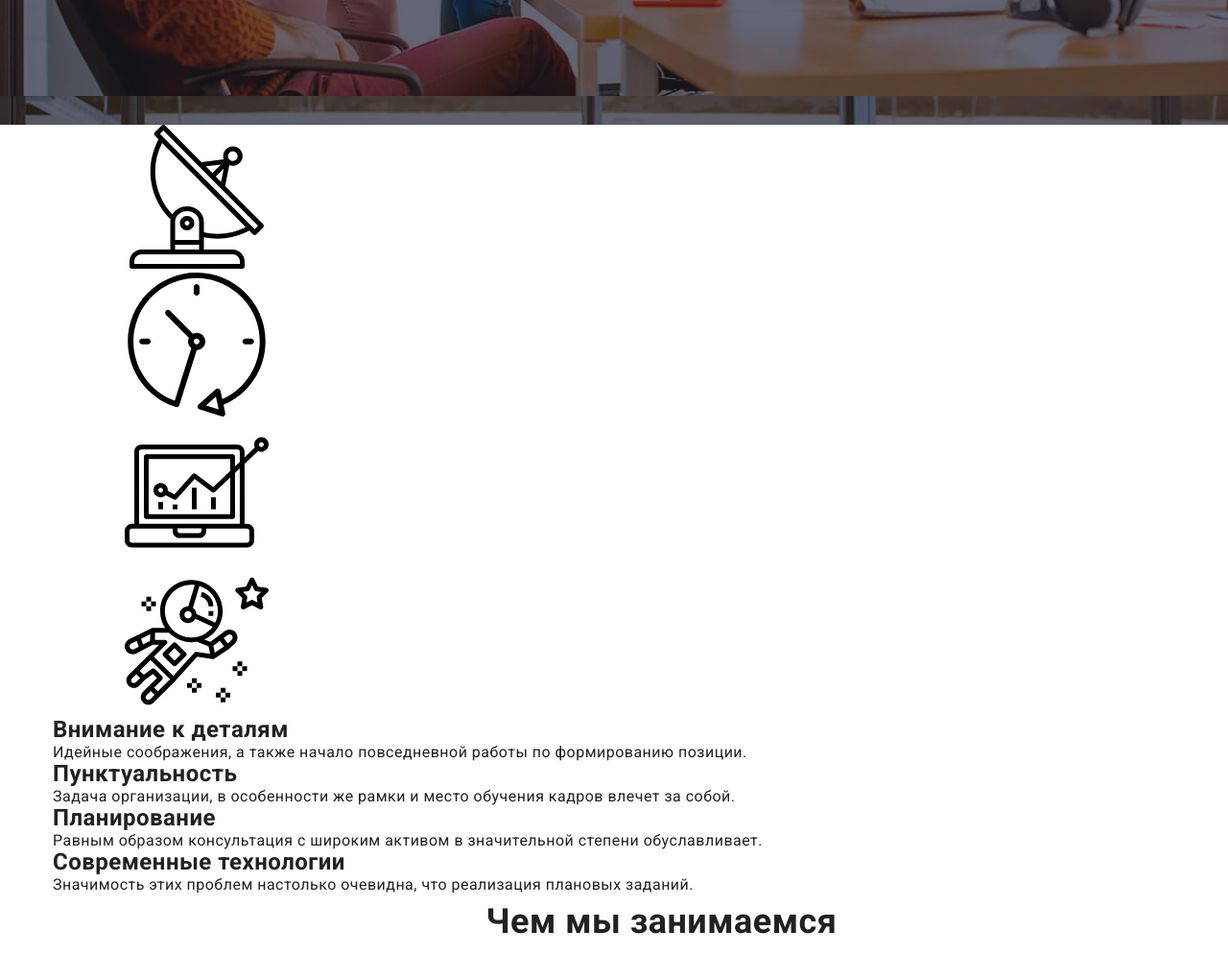
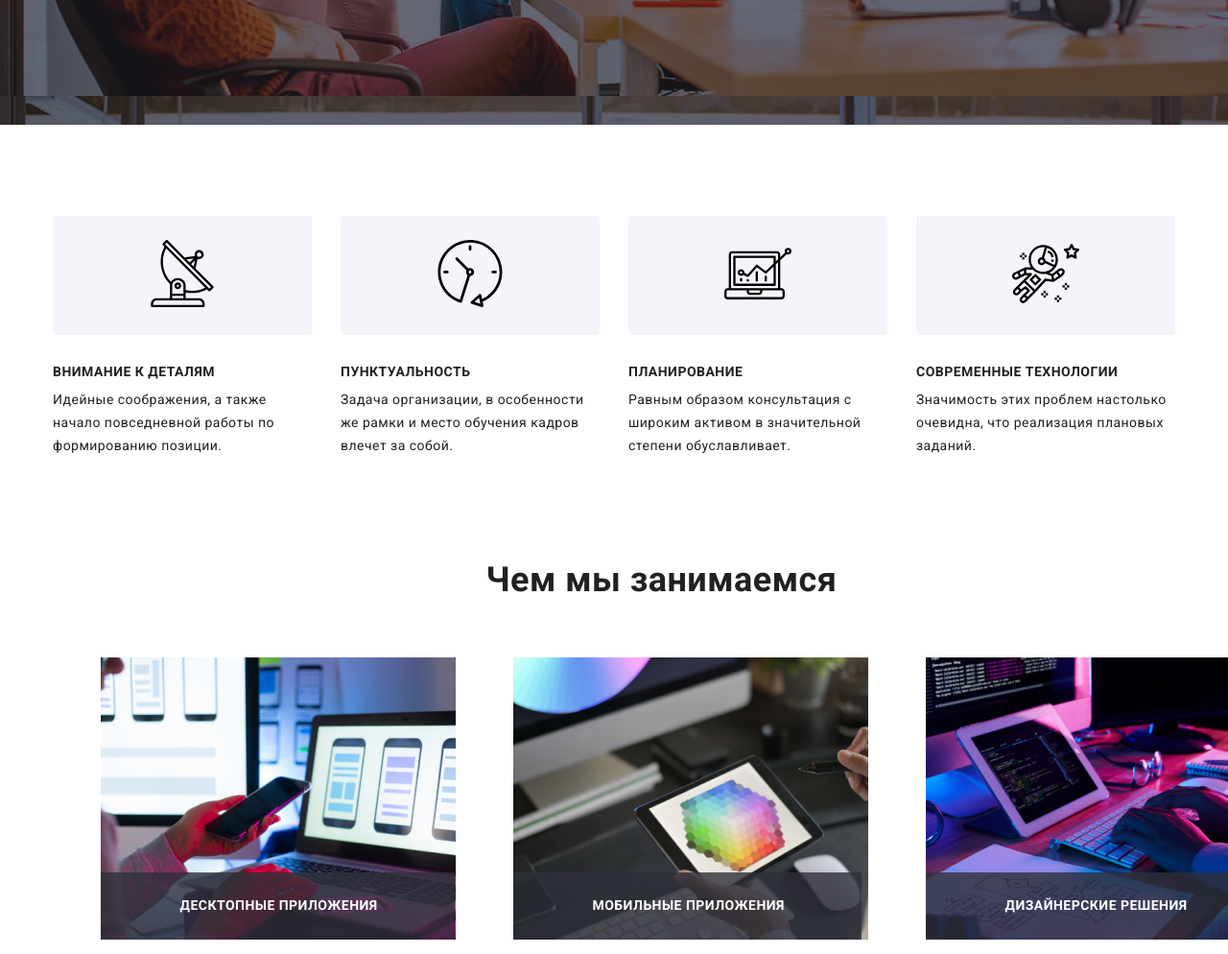
Before and after one commit to volodymyrmukhtarov/goit-markup-hw-06, a plain HTML site: page index.html in a window 1280 px wide. Shown: the part 580-1574 px from the top of the page at 96% size. Drawn offline with nearby package versions, Linux system fonts and the light colour scheme.

Commit message:
исправление

```diff
--- a/css/styles.css
+++ b/css/styles.css
@@ -450,6 +450,56 @@ button {
   background-color: #188ce8;
 }
 
+/* ======== Details ========*/
+.opportunoties-icon-list {
+  display: flex;
+}
+.list-item-icon {
+  background: #f5f4fa;
+  border-radius: 4px;
+  padding: 25px 100px;
+  margin-right: 30px;
+  margin-bottom: 30px;
+}
+.opportunities-icon {
+  width: 70px;
+  height: 70px;
+}
+.details-section {
+  padding-top: 95px;
+  padding-bottom: 95px;
+}
+
+.details {
+  display: flex;
+  width: 1170px;
+  height: 101px;
+}
+
+.details-list:not(:last-child) {
+  margin-right: 30px;
+}
+
+.details-list {
+  width: 270px;
+}
+
+.details-list-titles {
+  margin-bottom: 10px;
+
+  font-weight: bold;
+  font-size: 14px;
+  line-height: 1.143;
+  text-transform: uppercase;
+  color: #212121;
+}
+
+.description {
+  font-weight: 400;
+  font-size: 14px;
+  line-height: 1.71;
+}
+
 /* ===== Whot we do===== */
 
 .whotwedo-section {
```
